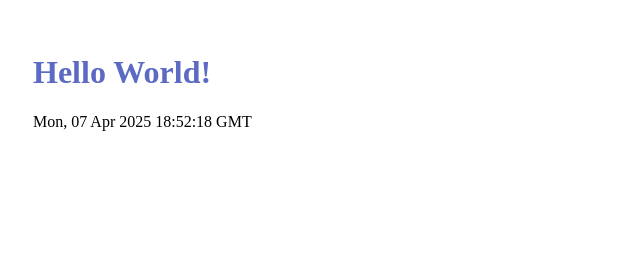
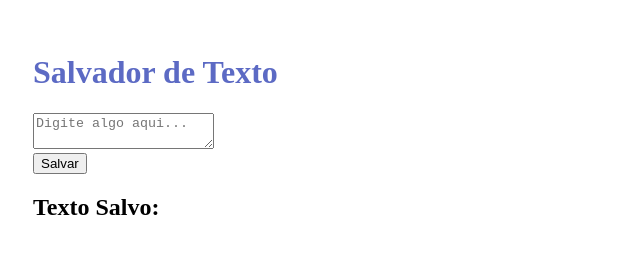
Before and after one commit to Cat558-uz/Teste-, a plain HTML site: page index.html in a window 1280 px wide. Shown: the whole page, without its empty margins (0-640 px from the left). Drawn offline with Linux system fonts and the light colour scheme.

Commit message:
Update index.html

```diff
--- a/index.html
+++ b/index.html
@@ -1,12 +1,18 @@
 <!DOCTYPE html>
 <html>
   <head>
-    <title>Hello, World!</title>
+    <title>Salvar Texto</title>
     <link rel="stylesheet" href="styles.css" />
   </head>
   <body>
-      <h1 class="title">Hello World! </h1>
-      <p id="currentTime"></p>
-      <script src="script.js"></script>
+    <h1 class="title">Salvador de Texto</h1>
+
+    <textarea id="inputText" placeholder="Digite algo aqui..."></textarea><br>
+    <button onclick="salvarTexto()">Salvar</button>
+
+    <h2>Texto Salvo:</h2>
+    <div id="textoSalvo"></div>
+
+    <script src="script.js"></script>
   </body>
 </html>
```
